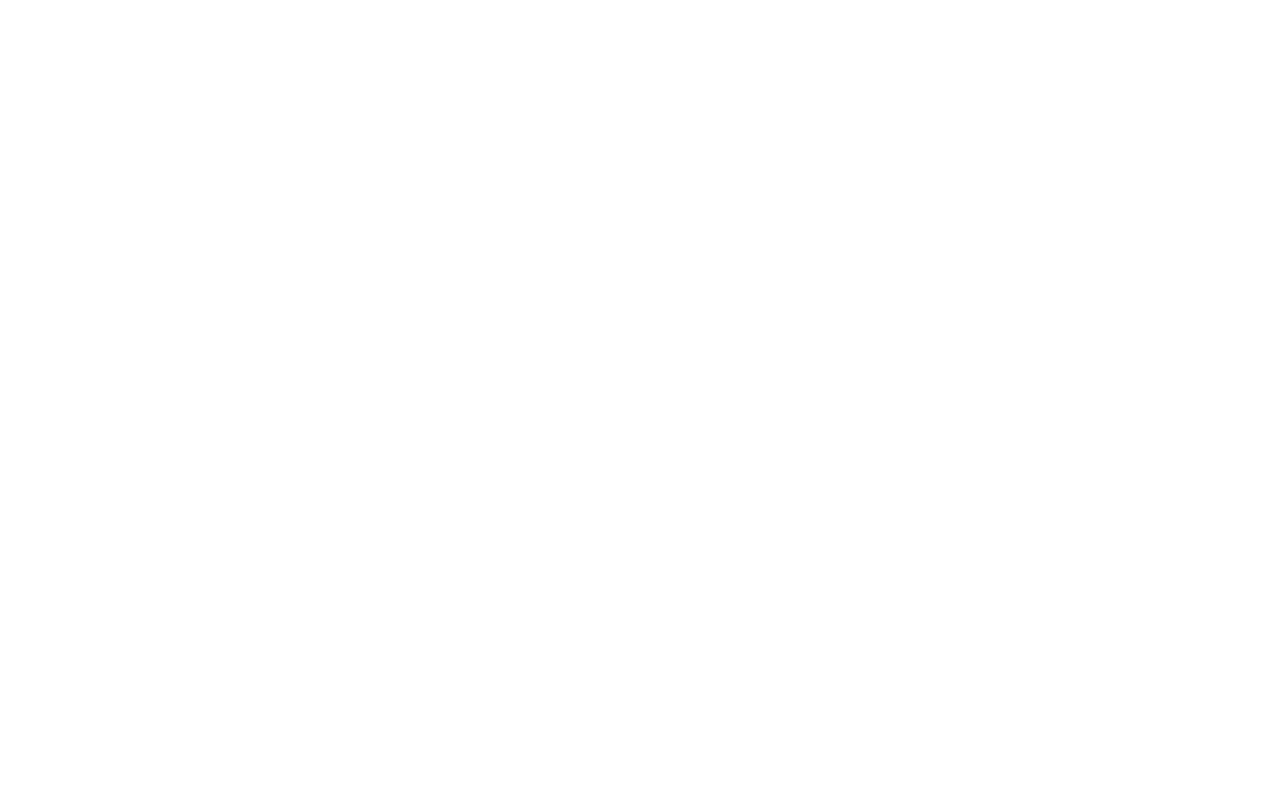
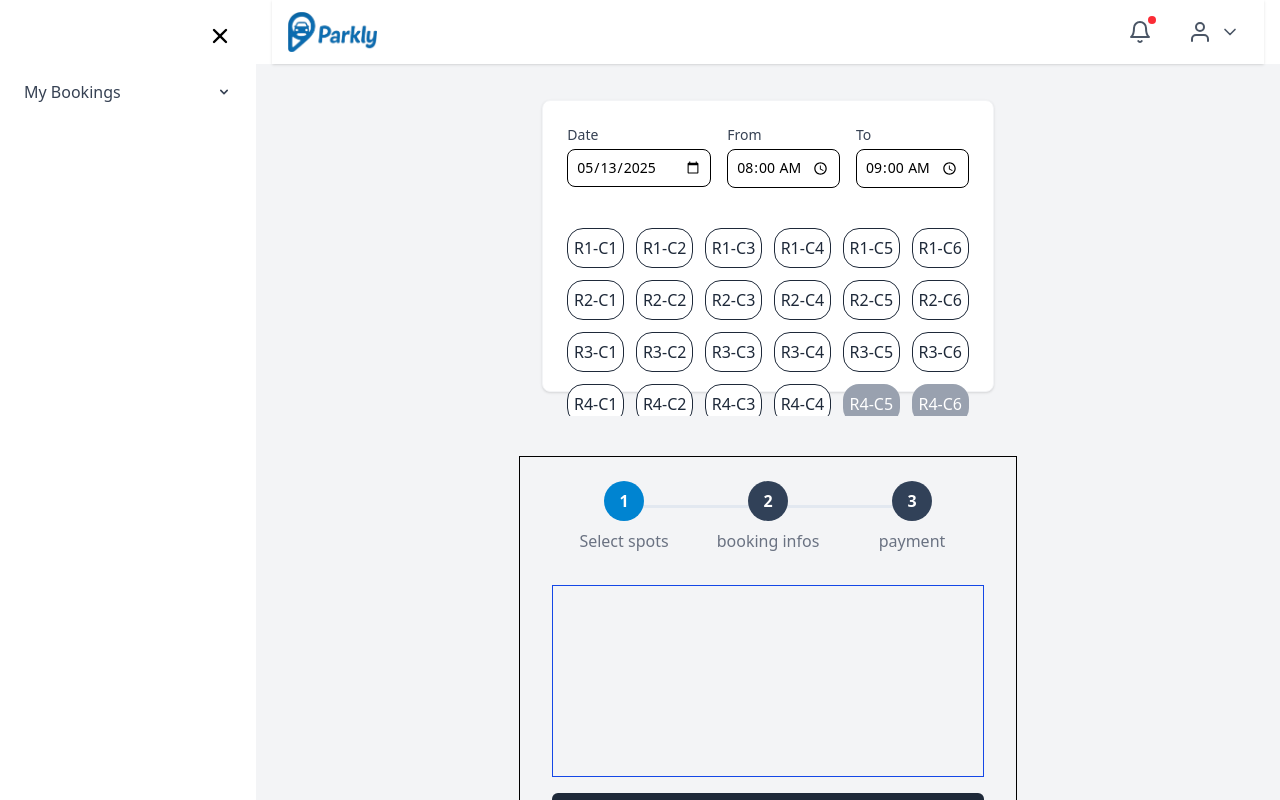
Before and after one commit to Sitr4ka/parkly, a React (Vite) app: page /profile in a window 1280 px wide. Before the commit this address had no page. Built offline with nearby package versions, Linux system fonts and the light colour scheme.

Commit message:
Create components test

```diff
--- a/src/App.jsx
+++ b/src/App.jsx
@@ -8,6 +8,7 @@ import Booking from './pages/booking/Booking';
 import SignIn from './pages/SignIn/SignIn';
 import SignUp from './pages/SignUp/SignUp';
 import NewBooking from './components/forms/NewBooking';
+import StepFormTest from './pages/StepFormTest';
 function App() {
   return (
     <>
@@ -21,7 +22,7 @@ function App() {
           <Route path="/myReservation" element={<MyReservation />} />
           <Route path="/signin" element={<SignIn />} />
           <Route path="/signup" element={<SignUp />} />
-          <Route path="/test" element={<NewBooking />} />
+          <Route path="/profile" element={<StepFormTest />} />
         </Routes>
       </BrowserRouter>
     </>
--- /dev/null
+++ b/src/pages/StepFormTest.jsx
@@ -0,0 +1,31 @@
+import React,{useState} from 'react';
+import SideBar from '../components/SideBar';
+import Navbar from '../components/Navbar';
+import NewBooking from '../components/forms/NewBooking';
+import fakeSpots from '../../data/fakeSpots';
+import ParkingLayout from '../components/ParkingLayout';
+const StepFormTest = () => {
+  const [selectedReservation, setSelectedReservation] = useState(null);
+  return (
+    <div className="h-screen flex flex-col">
+      <div className="flex flex-1 overflow-hidden">
+        <aside className="w-64 bg-white border-gray-400 overflow-hidden">
+          <SideBar />
+        </aside>
+        <div className="flex-1 bg-gray-100 overflow-y-auto">
+          <header className="h-16 bg-white shadow px-4 flex items-center">
+            <Navbar />
+          </header>
+          <main className="flex-1 p-3 bg-gray-100 overflow-y-auto">
+            <div className="flex flex-col gap-10 h-screen items-center justify-center">
+              <ParkingLayout spots={fakeSpots} onSelect={setSelectedReservation} />
+              <NewBooking />
+            </div>
+          </main>
+        </div>
+      </div>
+    </div>
+  );
+};
+
+export default StepFormTest;
```
